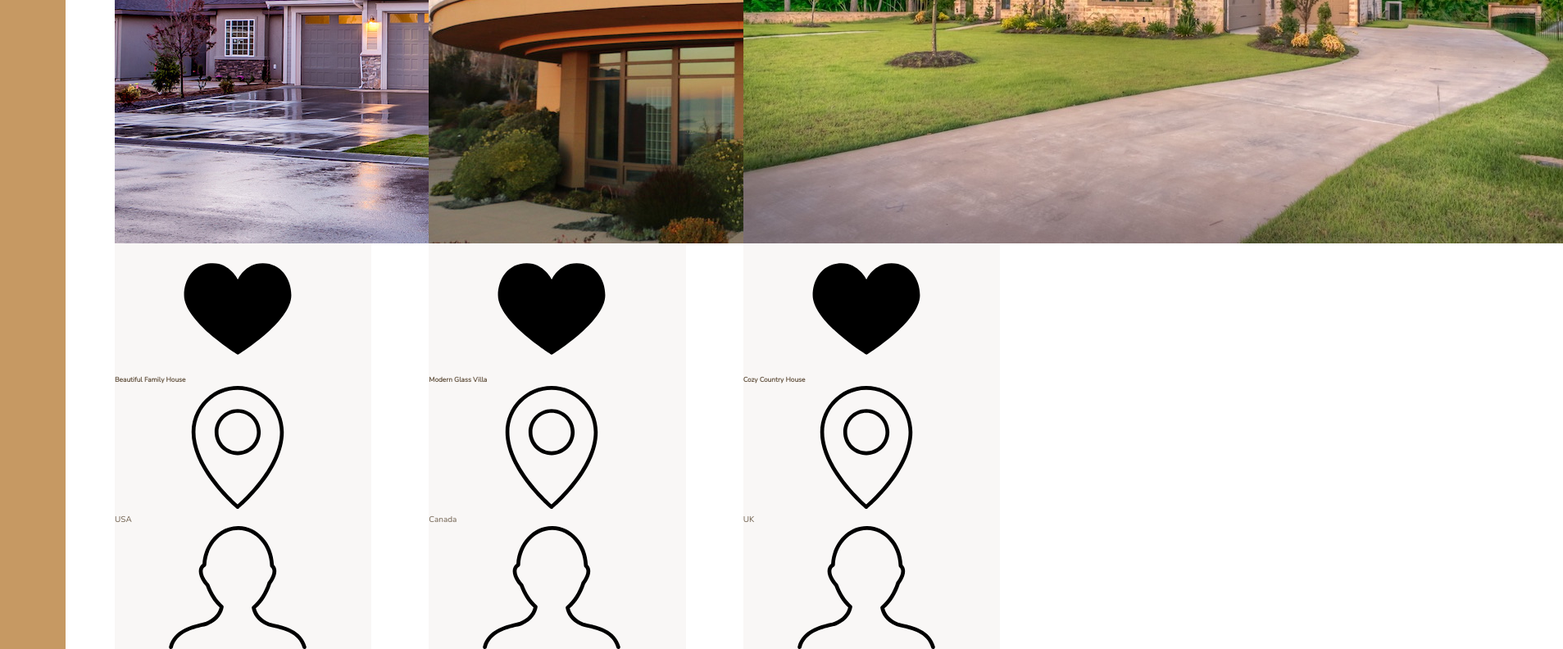
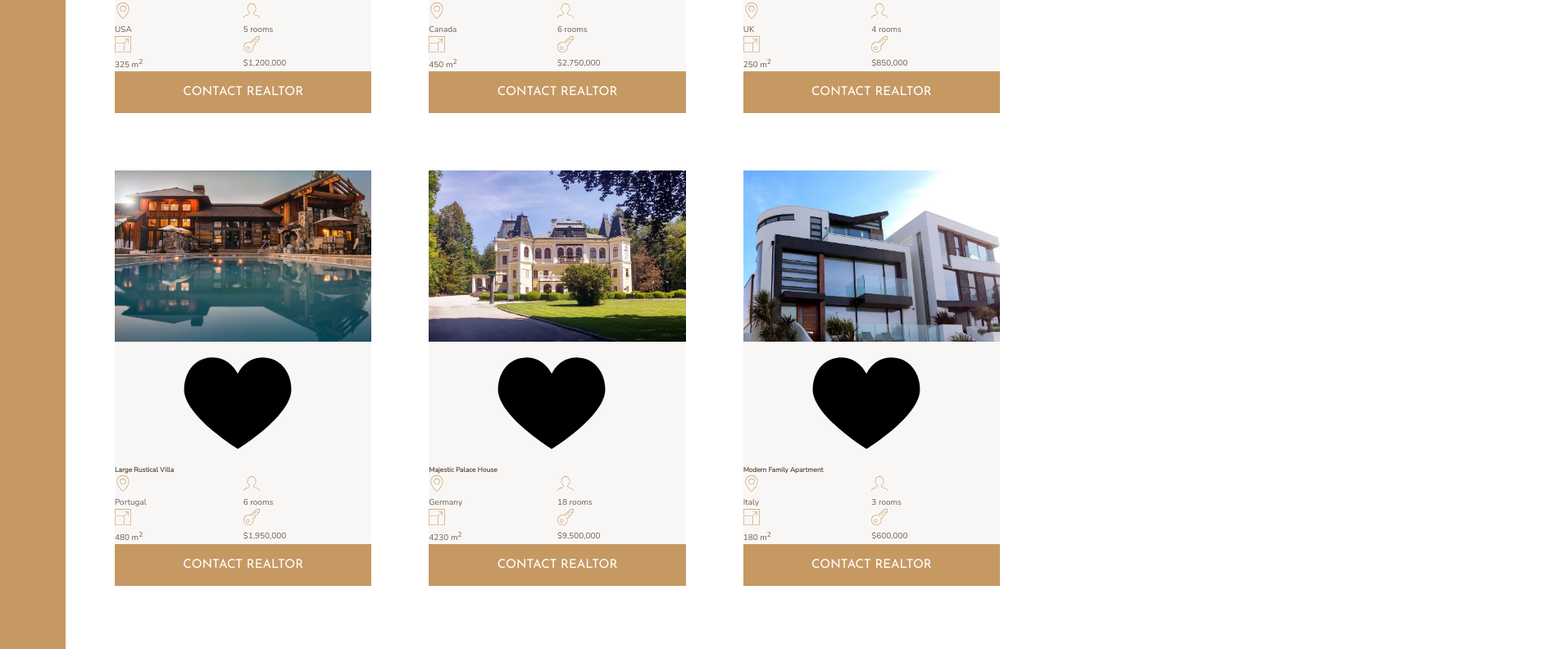
Before and after one commit to nicole-nam/nexter, a website: page starter/index.html in a window 1280 px wide. Shown: the part 2340-3132 px from the top of the page at 82% size, 1907 px wide, since content can reach past the window. Drawn offline with nearby package versions, Linux system fonts and the light colour scheme.

Commit message:
add grid layout to the home info section and button

```diff
--- a/starter/index.html
+++ b/starter/index.html
@@ -15,6 +15,7 @@
     <title>nexter &mdash; your home, your freedom</title>
   </head>
   <body class="container">
+    <!-- SIDE BAR -->
     <div class="sidebar">Sidebar</div>
     <header class="header">Header</header>
     <div class="realtors">Top 3</div>
@@ -29,7 +30,7 @@
           distinctio necessitatibus pariatur voluptatibus.
         </p>
       </div>
-
+      <!-- FEATURE  -->
       <div class="feature">
         <svg class="feature__icon">
           <use xlink:href="img/sprite.svg#icon-trophy"></use>
@@ -105,6 +106,7 @@
       </p>
       <button class="btn">Find your own home</button>
     </div>
+    <!-- HOME  -->
     <section class="homes">
       <div class="home">
         <img src="./img/house-1.jpeg" alt="House 1" class="home__img" />
@@ -136,6 +138,7 @@
           </svg>
           <p>$1,200,000</p>
         </div>
+        <button class="btn home__btn">Contact realtor</button>
       </div>
       <div class="home">
         <img src="./img/house-2.jpeg" alt="House 2" class="home__img" />
@@ -167,6 +170,7 @@
           </svg>
           <p>$2,750,000</p>
         </div>
+        <button class="btn home__btn">Contact realtor</button>
       </div>
       <div class="home">
         <img src="./img/house-3.jpeg" alt="House 3" class="home__img" />
@@ -198,6 +202,7 @@
           </svg>
           <p>$850,000</p>
         </div>
+        <button class="btn home__btn">Contact realtor</button>
       </div>
       <div class="home">
         <img src="./img/house-4.jpeg" alt="House 4" class="home__img" />
@@ -229,6 +234,7 @@
           </svg>
           <p>$1,950,000</p>
         </div>
+        <button class="btn home__btn">Contact realtor</button>
       </div>
       <div class="home">
         <img src="./img/house-5.jpeg" alt="House 5" class="home__img" />
@@ -260,6 +266,7 @@
           </svg>
           <p>$9,500,000</p>
         </div>
+        <button class="btn home__btn">Contact realtor</button>
       </div>
       <div class="home">
         <img src="./img/house-6.jpeg" alt="House 6" class="home__img" />
@@ -291,9 +298,12 @@
           </svg>
           <p>$600,000</p>
         </div>
+        <button class="btn home__btn">Contact realtor</button>
       </div>
     </section>
+    <!-- GALLERY  -->
     <section class="gallery">gallery</section>
+    <!-- FOOTER  -->
     <footer class="footer">footer</footer>
   </body>
 </html>
--- a/starter/sass/_homes.scss
+++ b/starter/sass/_homes.scss
@@ -9,4 +9,32 @@
 
 .home {
   background-color: $color-grey-light-1;
+
+  display: grid;
+  grid-template-columns: repeat(2, 1fr);
+  &__img {
+    width: 100%;
+    grid-column: 1 / -1;
+  }
+  &__like {
+  }
+  &__name {
+    grid-column: 1 / -1;
+  }
+
+  &__location,
+  &__rooms,
+  &__area,
+  &__price {
+    svg {
+      fill: $color-primary;
+      height: 2rem;
+      width: 2rem;
+    }
+    p {
+    }
+  }
+  &__btn {
+    grid-column: 1 / -1;
+  }
 }
```
Also changed, not shown: starter/sass/main.css, 1 other file.
